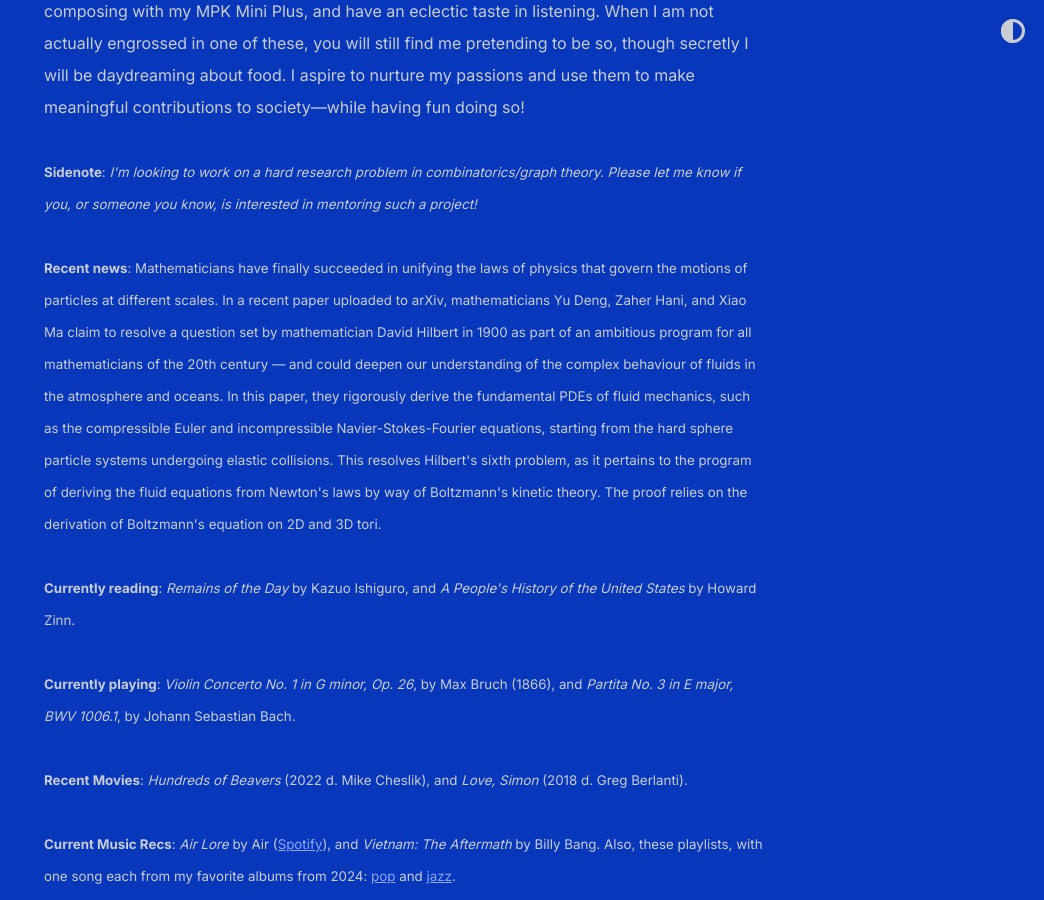
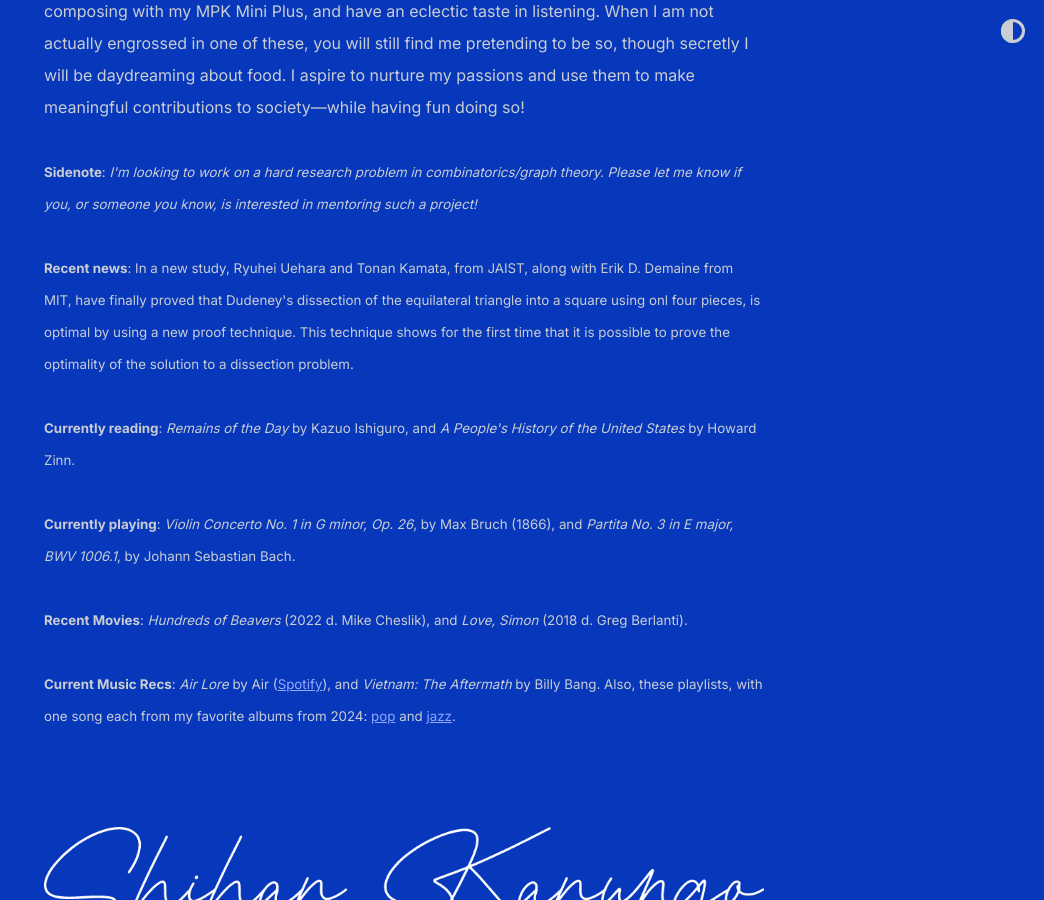
Before and after one commit to shihankanungo/shihankanungo.github.io, a Jekyll site: the page built from index.md, in a window 1280 px wide and 900 px high, scrolled down 566 px. Shown: the whole window, without its empty margins (236-1280 px from the left). Built offline with Jekyll 4.4.1, drawn with Linux system fonts in a browser that asks for light colours.

Commit message:
Update _config.yml

```diff
--- a/_config.yml
+++ b/_config.yml
@@ -9,7 +9,7 @@
           <small><b>Sidenote</b>: <i>I'm looking to work on a hard research problem in combinatorics/graph theory. Please let me know if you, or someone you know, is interested in mentoring such a project! </i></small>
 
           <br /><br />
-          <small><b>Recent news</b>: Mathematicians have finally succeeded in unifying the laws of physics that govern the motions of particles at different scales. In a recent paper uploaded to arXiv, mathematicians Yu Deng, Zaher Hani, and Xiao Ma claim to resolve a question set by mathematician David Hilbert in 1900 as part of an ambitious program for all mathematicians of the 20th century &mdash; and could deepen our understanding of the complex behaviour of fluids in the atmosphere and oceans. In this paper, they rigorously derive the fundamental PDEs of fluid mechanics, such as the compressible Euler and incompressible Navier-Stokes-Fourier equations, starting from the hard sphere particle systems undergoing elastic collisions. This resolves Hilbert's sixth problem, as it pertains to the program of deriving the fluid equations from Newton's laws by way of Boltzmann's kinetic theory. The proof relies on the derivation of Boltzmann's equation on 2D and 3D tori.</small>
+          <small><b>Recent news</b>: In a new study, Ryuhei Uehara and Tonan Kamata, from JAIST, along with Erik D. Demaine from MIT, have finally proved that Dudeney's dissection of the equilateral triangle into a square using onl four pieces, is optimal by using a new proof technique. This technique shows for the first time that it is possible to prove the optimality of the solution to a dissection problem.</small>
           <br /><br />
           <small><b>Currently reading</b>: <i>Remains of the Day</i> by Kazuo Ishiguro, and <i>A People's History of the United States</i> by Howard Zinn.</small>
           <br /><br />
```
